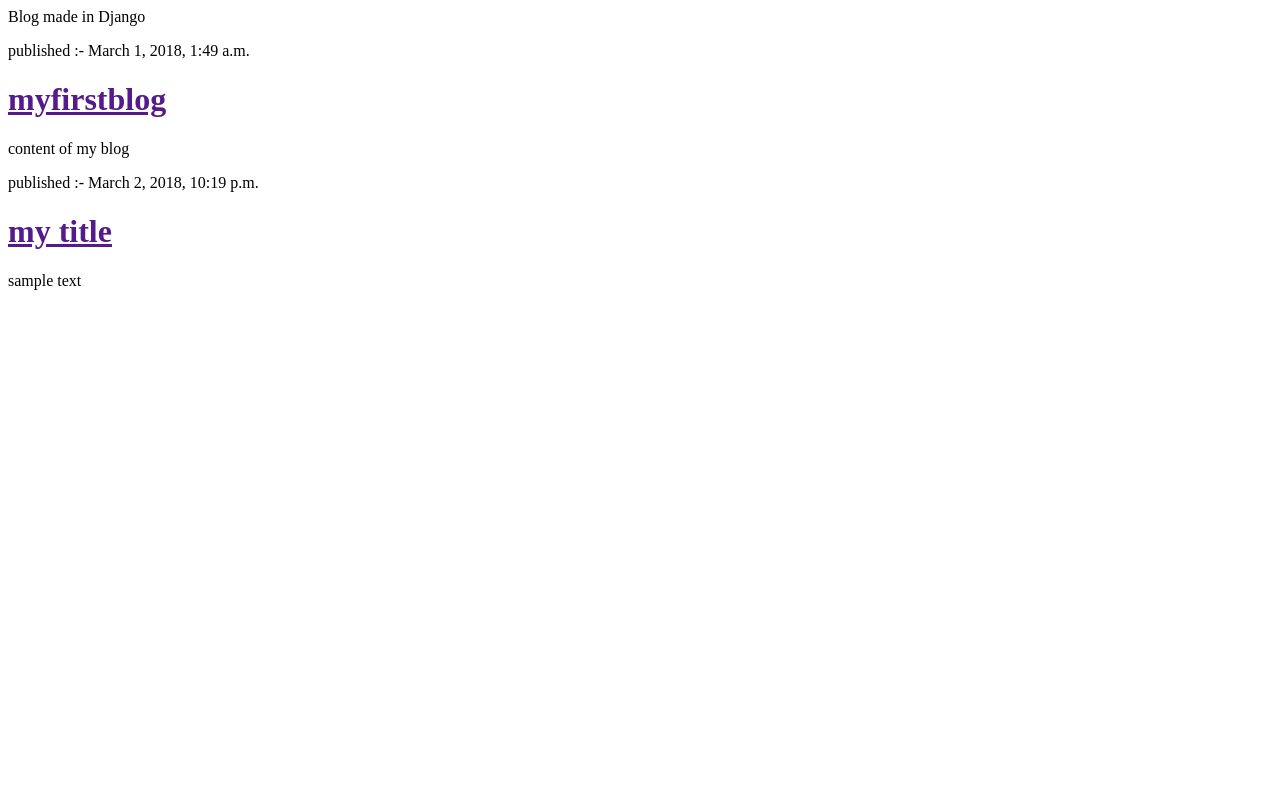
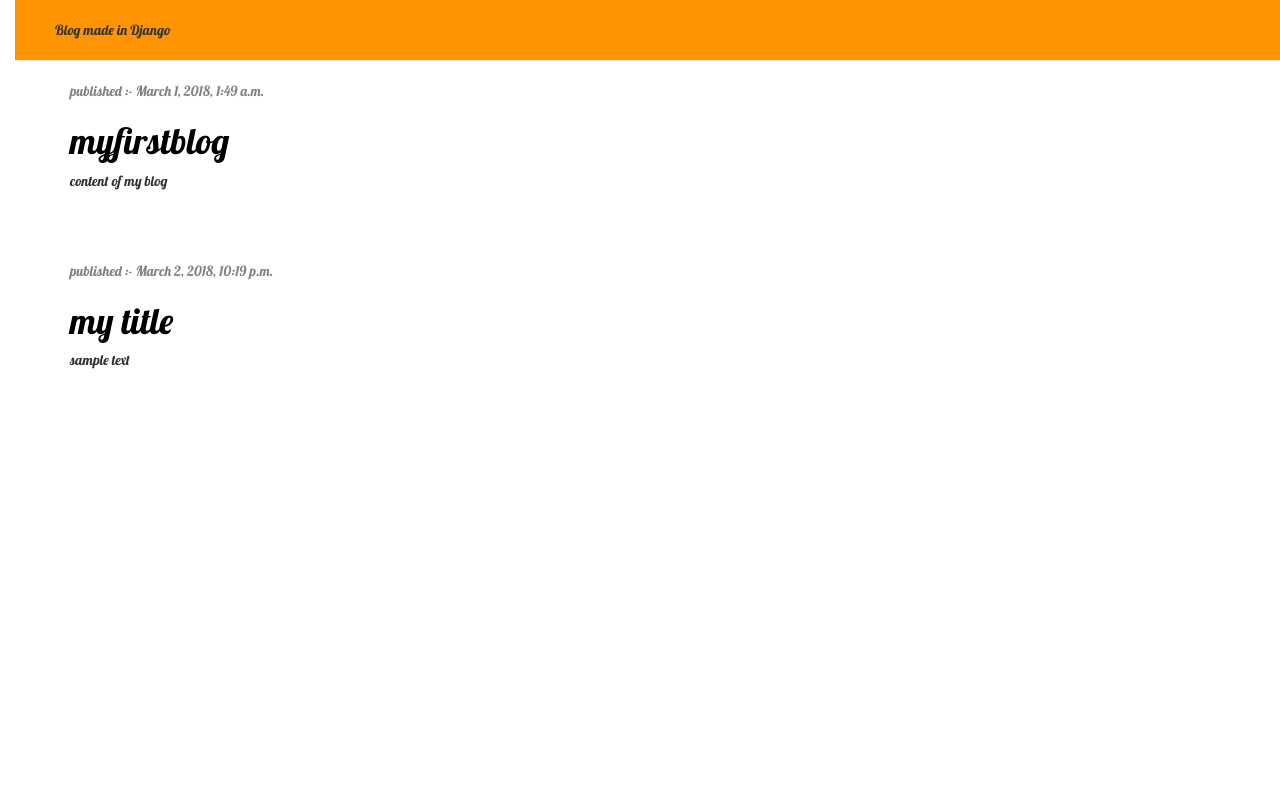
Before and after one commit to officialrahulmandal/blog-django-website, a Django app: page / in a window 1280 px wide. Run offline with Django 3.2, Linux system fonts and the light colour scheme; data comes from the database, SQL or seed files in the repository; some libraries are stand-ins or nearby versions.

Commit message:
make it pretty

```diff
--- /dev/null
+++ b/blog/static/css/blog.css
@@ -0,0 +1,47 @@
+h1 a {
+    color: #FCA205;
+}
+body{
+  padding-left: 15px;
+  font-family: 'Lobster';
+}
+.page-header{
+  background-color: #ff9400;
+  margin-top: 0;
+  padding: 20px 20px 20px 40px;
+}
+.page-header h1, .page-header h1 a, .page-header a:visited,.page-header h1 a:active {
+  color: #ffffff;
+  font-size: 36pt;
+  text-decoration: none;
+}
+.content{
+  margin-left: 40px;
+}
+h1, h2 ,h3 , h4 {
+  font-family: 'Lobster',cursive;
+}
+.date{
+  color : #828282;
+}
+.save{
+  float: right;
+}
+.post-form textarea, .post-form input {
+    width: 100%;
+}
+
+.top-menu, .top-menu:hover, .top-menu:visited {
+    color: #ffffff;
+    float: right;
+    font-size: 26pt;
+    margin-right: 20px;
+}
+
+.post {
+    margin-bottom: 70px;
+}
+
+.post h1 a, .post h1 a:visited {
+    color: #000000;
+}
--- a/blog/templates/blog/post_list.html
+++ b/blog/templates/blog/post_list.html
@@ -1,19 +1,34 @@
+
 <html>
 <head>
+  <link rel="stylesheet" href="//maxcdn.bootstrapcdn.com/bootstrap/3.2.0/css/bootstrap.min.css">
+<link rel="stylesheet" href="//maxcdn.bootstrapcdn.com/bootstrap/3.2.0/css/bootstrap-theme.min.css">
+{%load staticfiles%}
+<link href="//fonts.googleapis.com/css?family=Lobster&subset=latin,latin-ext" rel="stylesheet" type="text/css">
+<link rel="stylesheet" href="{% static 'css/blog.css'%}">
   <title>Blog Website</title>
 </head>
 <body>
-  <div>
+  <div class="page-header">
     Blog made in Django
   </div>
+  <div class="content container">
+    <div class="row">
+      <div class="col-md-8">
   {%for post in posts%}
-    <div>
+    <div class="post">
+      <div  class="date">
       <p>published :- {{post.published_date}}</p>
+    </div>
       <h1><a href="">{{post.title}}</a></h1>
       <p>{{post.text|linebreaksbr}}</p>
       </div>
 
+
   {%endfor%}
+</div>
+</div>
+</div>
 
 
 </body>
```
